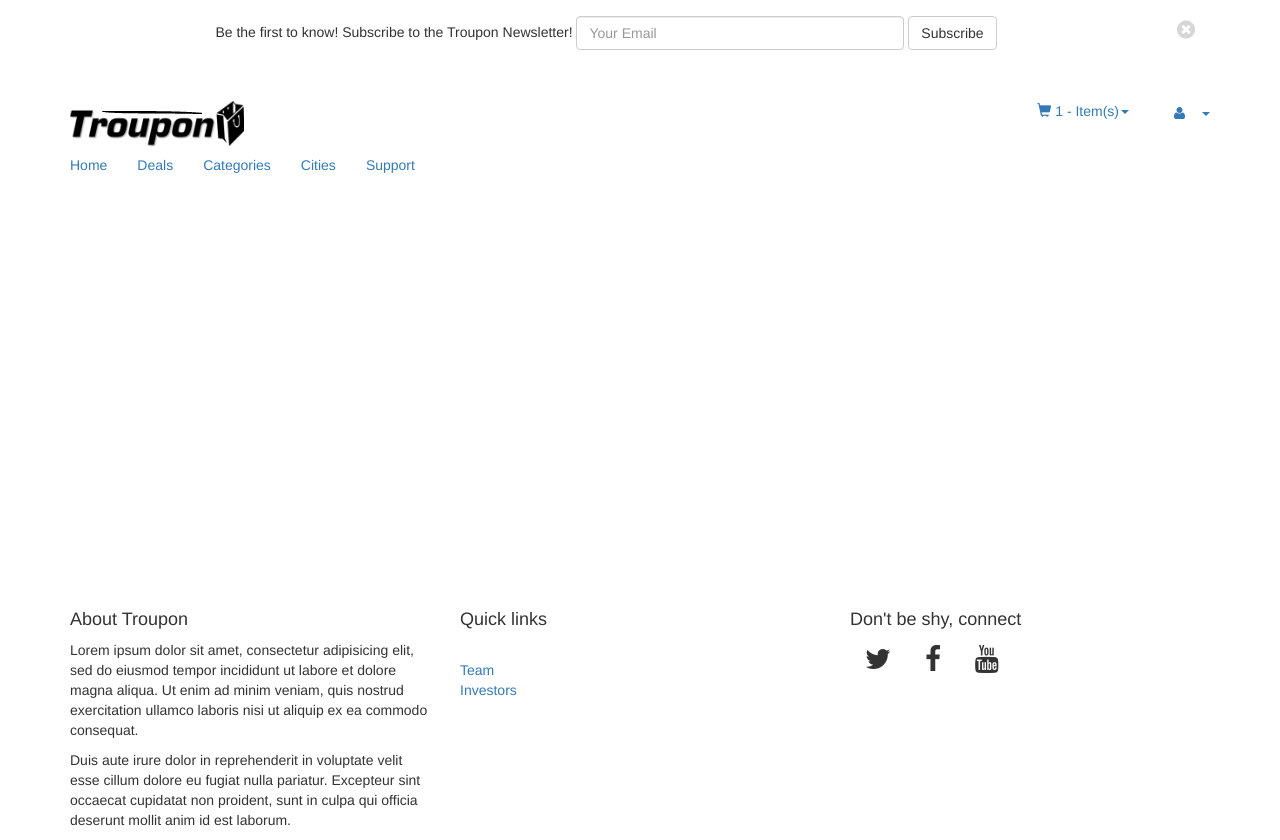
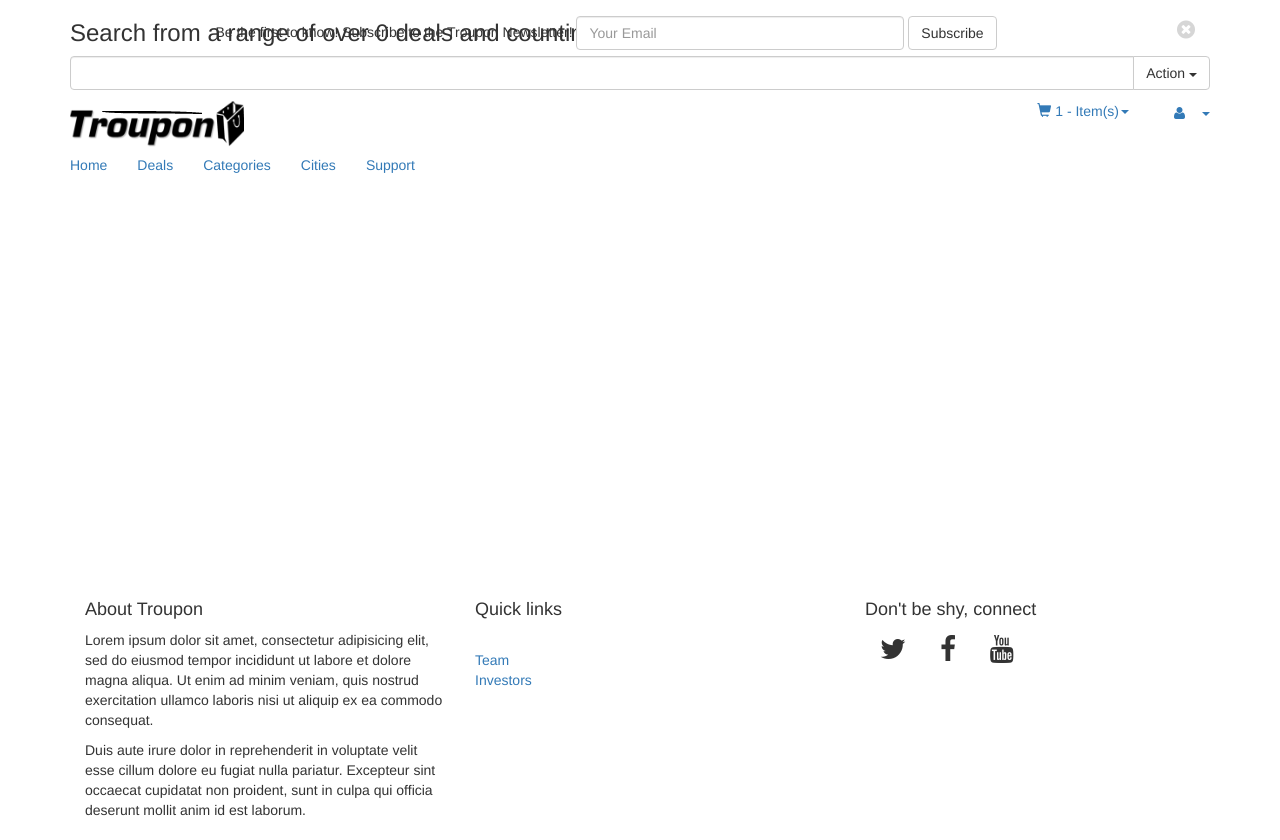
Before and after one commit to andela/troupon, a Django app: page / in a window 1280 px wide. After the commit the page ends 816 px from the top, so only its background shows below. Run offline with Django 3.2, Linux system fonts and the light colour scheme; some libraries are stand-ins or nearby versions.

Commit message:
[#102150386] insert blocks after navbar into container

```diff
--- a/troupon/deals/templates/deals/landing_page.html
+++ b/troupon/deals/templates/deals/landing_page.html
@@ -1 +1,22 @@
 {% extends "base.html" %}
+
+{% block search_box %}
+	<div class="row">
+		<div class="col-md-12">
+			<h3>Search from a range of over 0 deals and counting</h3>
+			<div class="input-group">
+		      <input type="text" class="form-control" aria-label="...">
+		      <div class="input-group-btn">
+		        <button type="button" class="btn btn-default dropdown-toggle" data-toggle="dropdown" aria-haspopup="true" aria-expanded="false">Action <span class="caret"></span></button>
+		        <ul class="dropdown-menu dropdown-menu-right">
+		          <li><a href="#">Action</a></li>
+		          <li><a href="#">Another action</a></li>
+		          <li><a href="#">Something else here</a></li>
+		          <li role="separator" class="divider"></li>
+		          <li><a href="#">Separated link</a></li>
+		        </ul>
+		      </div><!-- /btn-group -->
+		    </div><!-- /input-group -->
+		</div>
+	</div>
+{% endblock search_box %}
--- a/troupon/templates/base.html
+++ b/troupon/templates/base.html
@@ -57,7 +57,7 @@
                 </div>
             </div>
             <!-- shopping cart start-->
-            <div class="col-md-8">
+            <div class="col-md-8 client_widget">
                 <ul class="nav navbar-nav navbar-right">
                     <li class="dropdown">
                       <a href="#" class="dropdown-toggle" data-toggle="dropdown" role="button" aria-expanded="false"> <span class="glyphicon glyphicon-shopping-cart"></span> 1 - Item(s)<span class="caret"></span></a>
@@ -128,7 +128,8 @@
             </div>
         </div>
     </nav>
-    <br /><br /><br /><br /><br />
+
+   <div class="container">
 
     {% block search_box %}
     <!-- search_box begins -->
@@ -176,7 +177,7 @@
         </footer>
         <!-- footer ends -->
     {% endblock footer %}
-
+    </div>
     <script src="{% static "js/jquery.min.js" %}"></script>
     <!-- Bootstrap Core JavaScript -->
     <script src="{% static "js/bootstrap.min.js" %}"></script>
```
